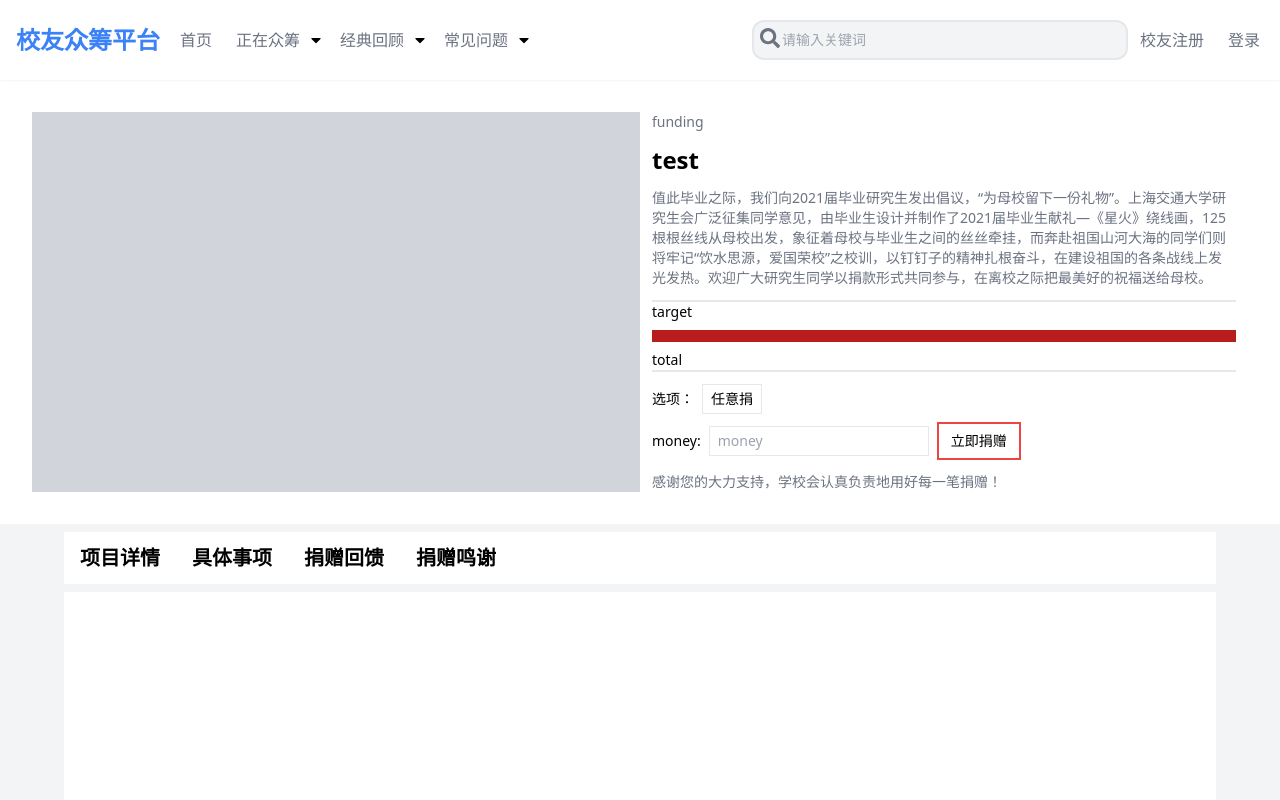
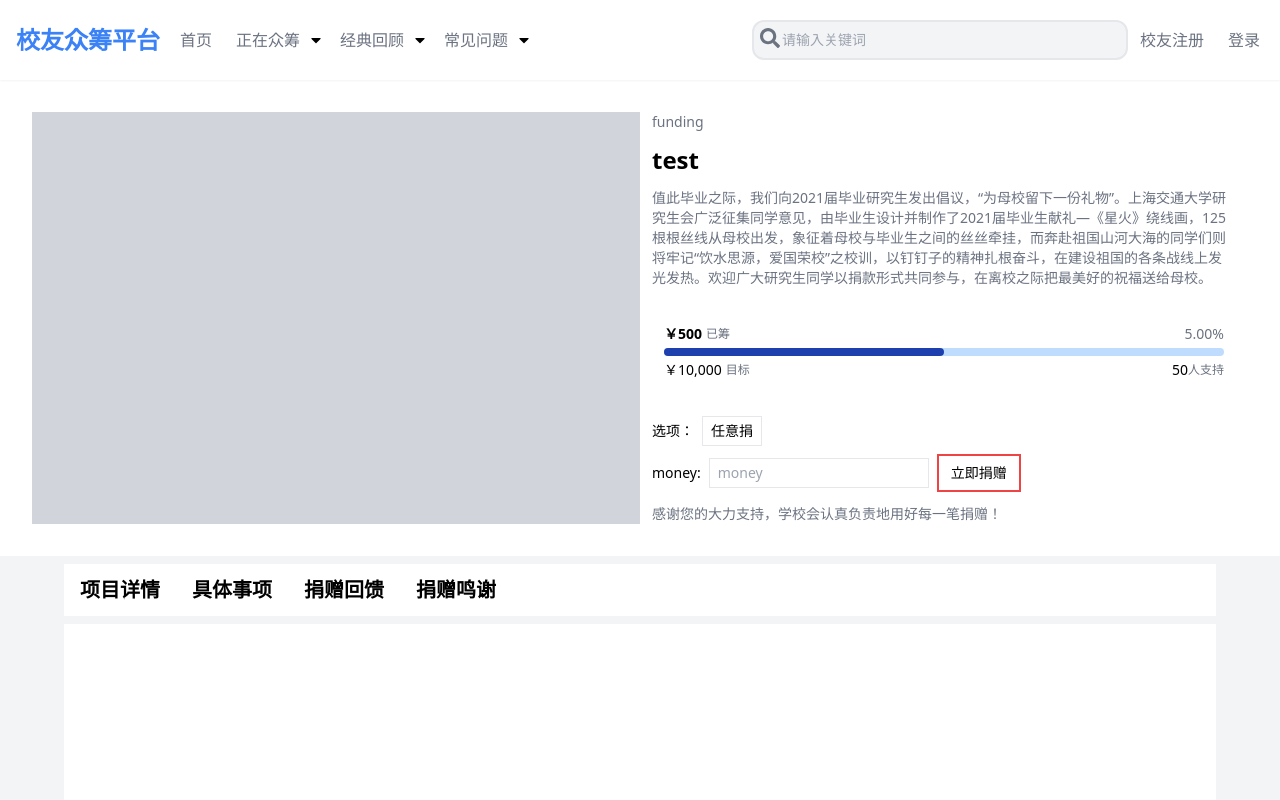
Before and after one commit to SikeX/donate-web, a React (Create React App) app: page /donate/haha in a window 1280 px wide. Shown: the top 800 px of the page. Built offline with nearby package versions, Linux system fonts and the light colour scheme.

Commit message:
docs: change readme

```diff
--- a/src/components/DonateStatus.js
+++ b/src/components/DonateStatus.js
@@ -1,4 +1,5 @@
 import { useState } from "react"
+import StatusBar from "./StatusBar"
 
 const Item = ({name}) => {
     return(
@@ -35,11 +36,7 @@ const DonateStatus = ({title}) => {
                     <span className='text-gray-500 text-sm'>{donateDone ? 'done' : 'funding'}</span>
                     <div className='text-2xl font-bold'>test</div>
                     <div className='text-sm text-gray-500'>值此毕业之际，我们向2021届毕业研究生发出倡议，“为母校留下一份礼物”。上海交通大学研究生会广泛征集同学意见，由毕业生设计并制作了2021届毕业生献礼—《星火》绕线画，125根根丝线从母校出发，象征着母校与毕业生之间的丝丝牵挂，而奔赴祖国山河大海的同学们则将牢记“饮水思源，爱国荣校”之校训，以钉钉子的精神扎根奋斗，在建设祖国的各条战线上发光发热。欢迎广大研究生同学以捐款形式共同参与，在离校之际把最美好的祝福送给母校。</div>
-                    <div className='flex flex-col w-full space-y-2 border-t-2 border-b-2 my-2 text-sm'>
-                        <div>target</div>
-                        <div className='bg-red-700 w-full h-3'></div>
-                        <div> total</div>
-                    </div>
+                    <StatusBar target={10000} raised={500} support={50} />
                     {!donateDone && <Donate />}
                     <div className='text-gray-500 text-sm'>{donateDone ? '项目已于2021-04-23 18:00结束众筹，感谢您的关注！' : '感谢您的大力支持，学校会认真负责地用好每一笔捐赠！'}</div>
                 </div>
```
Also changed, not shown: images-for-readme/donate-relation.png (added), 1 other file (tests, documents, lock files or other folders).
